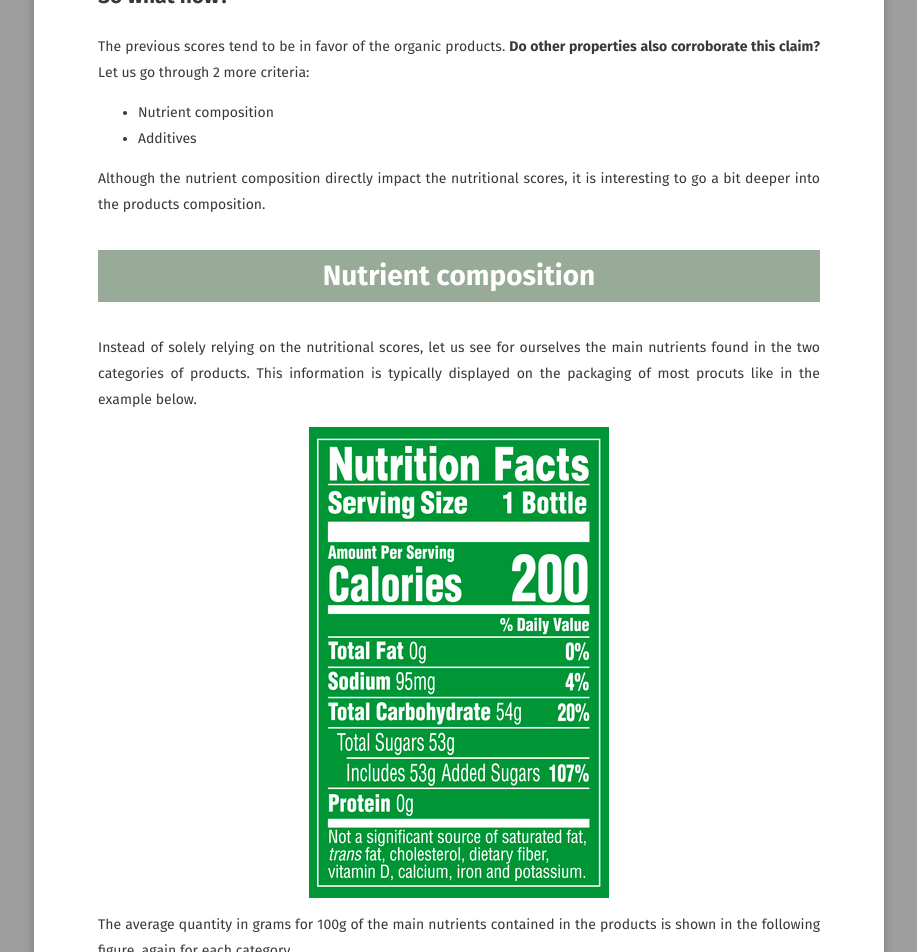
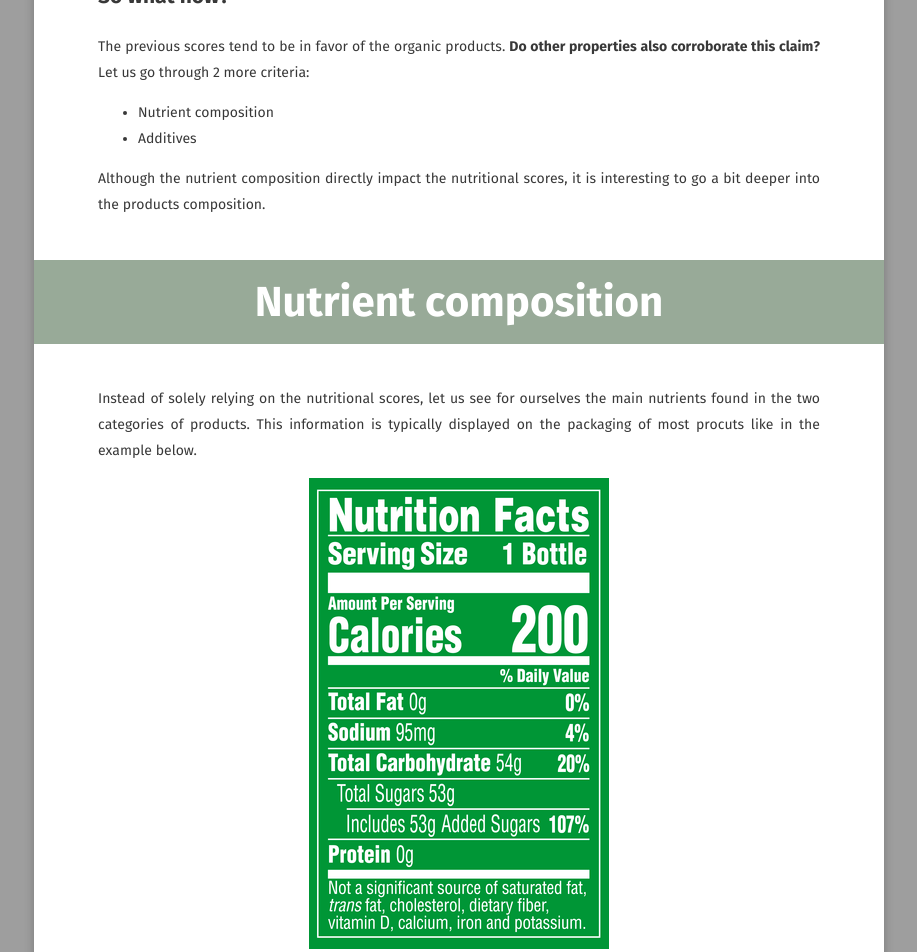
Before and after one commit to AntoineWeber/ADA_Project_RobAda, a Jekyll site: the page built from story.md, in a window 1280 px wide. Shown: the part 5127-6079 px from the top of the page, without its empty margins (181-1098 px from the left). Built offline with Jekyll 4.4.1, drawn with Linux system fonts in a browser that asks for light colours; some web fonts are replaced; comment, search, counter and statistics services are not loaded.

Commit message:
Changed spread and height of banner

```diff
--- a/_sass/site.scss
+++ b/_sass/site.scss
@@ -222,9 +222,10 @@ header .entry-meta {
 }
 
 header.titleWithImage {
+	padding: 0;
 	margin: 0;
-  padding: 0;
-	width: 100%;
+	margin-left: -4.55em;
+	width: calc(100% + 2 * 4.55em);
 	height: 100%;
   overflow: hidden;
 }
@@ -245,4 +246,6 @@ h1.titleWithImage {
 	text-align: center;
 	color: $color_font_title_image;
 	font-family: $font_title_image;
+	line-height: $line_height_title_image;
+	font-size: $font_size_title_image;
 }
--- a/_sass/variables.scss
+++ b/_sass/variables.scss
@@ -34,9 +34,12 @@ $doc-font-size       : 16;
 $doc-line-height     : 26;
 
 // For the titles with images
-$color_mask_title_image : rgba(143, 188, 143, 0.4);
-$color_font_title_image : rgba(255, 255, 255, 1.0);
-$font_title_image       : $font1;
+$color_mask_title_image  : rgba(143, 188, 143, 0.4);
+$color_font_title_image  : rgba(255, 255, 255, 1.0);
+$font_title_image        : $font1;
+// These 2 will also affect the height of the banner
+$font_size_title_image   : 3em;
+$line_height_title_image : 2em;
 
 //media
 $small               : "only screen and (max-width: 30em)";
```
